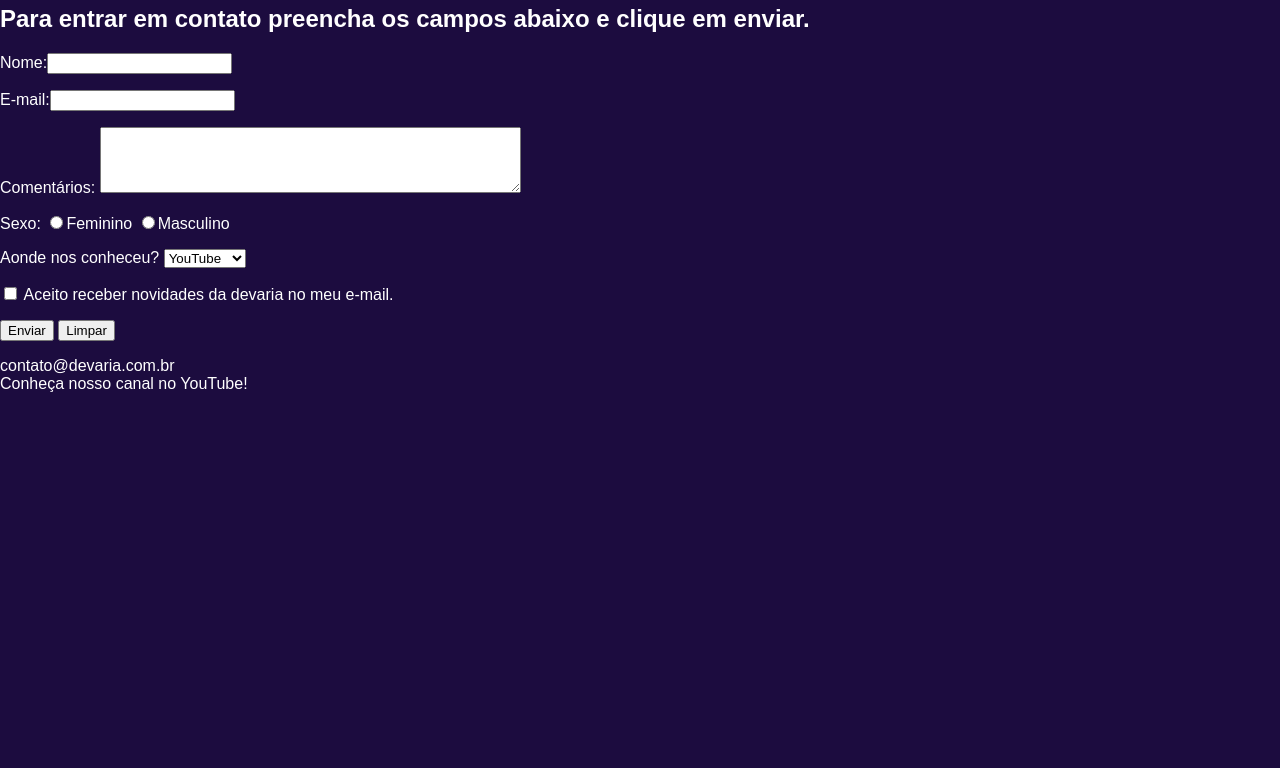
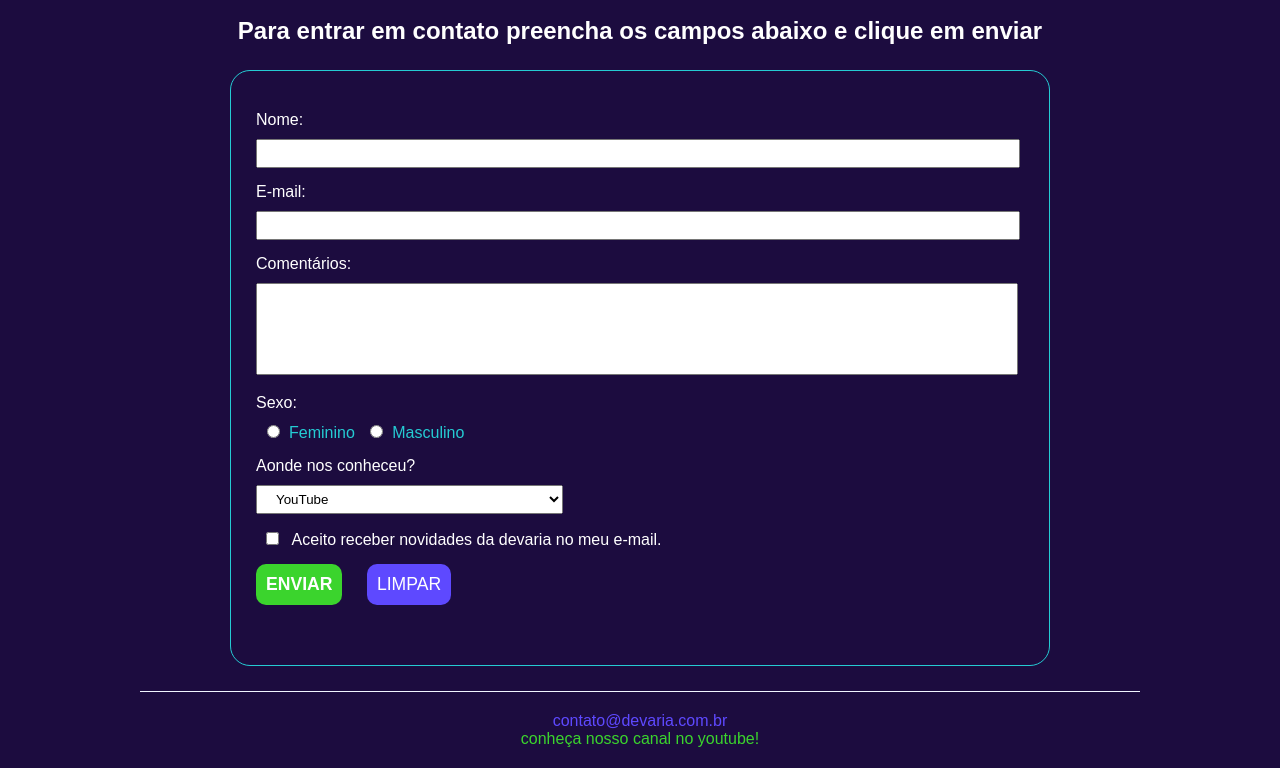
Before and after one commit to cleytonwlsn/devaria-aulaHTML, a plain HTML site: page fale-conosco.html in a window 1280 px wide. Shown: the part 168-936 px from the top of the page. Before the commit the page ends 800 px from the top, so only its background shows below. Drawn offline with Linux system fonts and the light colour scheme.

Commit message:
finalizando o css

```diff
--- a/fale-conosco.html
+++ b/fale-conosco.html
@@ -4,7 +4,9 @@
   <meta charset="UTF-8">
   <meta name="viewport" content="width=device-width, initial-scale=1.0">
   <link rel="stylesheet" href="public/css/header.css">
+  <link rel="stylesheet" href="public/css/footer.css">
   <link rel="stylesheet" href="public/css/devaria.css">
+  <link rel="stylesheet" href="public/css/fale-conosco.css">
   <title>Fale Conosco</title>
 </head>
 <body>
@@ -21,25 +23,25 @@
     </nav>
   </header>
   <main>
-    <h1>Fale com a devaria através dessa página</h1>
-    <h2>Para entrar em contato preencha os campos abaixo e clique em enviar.</h2>
-    <form action="index.html">
-      <p>
-        <label>Nome:</label><input type="text" name="Nome" maxlength="70">
-      </p>
-      <p>
-        <label>E-mail:</label><input type="text" name="Email" maxlength="150">
-      </p>
-      <p>
+    <h1 class="title text-center">Fale com a devaria através dessa página</h1>
+    <h2 class="sub-title text-center">Para entrar em contato preencha os campos abaixo e clique em enviar</h2>
+    <form action="index.html" class="contact-form margin-horizontal-20px">
+      <div>
+        <label>Nome:</label><input type="text" name="Nome" maxlength="70" required="true">
+      </div>
+      <div>
+        <label>E-mail:</label><input type="text" name="Email" maxlength="150" required="true">
+      </div>
+      <div>
         <label>Comentários:</label>
         <textarea name="Comentarios" cols="50" rows="4"></textarea>
-      </p>
-      <p>
+      </div>
+      <div>
         <label>Sexo:</label>
-        <input type="radio" name="Sexo"><label>Feminino</label>
-        <input type="radio" name="Sexo"><label>Masculino</label>
-      </p>
-      <p>
+        <input type="radio" name="Sexo"><span>Feminino</span>
+        <input type="radio" name="Sexo"><span>Masculino</span>
+      </div>
+      <div>
         <label>Aonde nos conheceu?</label>
         <select name="Conheceu">
           <option selected>YouTube</option>
@@ -48,15 +50,15 @@
           <option>Instagram</option>
           <option>Outros</option>
         </select>
-      </p>
-      <p>
+      </div>
+      <div>
         <input type="checkbox" name="Novidades" value="Aceite">
-        <label>Aceito receber novidades da devaria no meu e-mail.</label>
-      </p>
-      <p>
+        <span>Aceito receber novidades da devaria no meu e-mail.</span>
+      </div>
+      <div>
         <input type="submit" name="Enviar" value="Enviar">
         <input type="reset" name="Limpar" value="Limpar">
-      </p>
+      </div>
     </form>
   </main>
   <footer>
--- a/public/css/devaria.css
+++ b/public/css/devaria.css
@@ -1,6 +1,6 @@
 /* Estilo relacionado aos elementos globais do site */
 html {
-  height: 100px;
+  height: 100%;
 }
 
 body {
@@ -9,3 +9,32 @@ body {
   color: #fff;
   margin: 0;
 }
+
+.title {
+  padding: 0 20px;
+  font-size: 1.75em;
+  text-transform: uppercase;
+}
+
+h1.title {
+  margin: 40px auto 20px;
+}
+
+.text-justify {
+  text-align: justify;
+}
+
+.text-center {
+  text-align: center;
+}
+
+.margin-horizontal-20px {
+  margin-left: 20px;
+  margin-right: 20px;
+}
+
+@media screen and (min-width: 992px) {
+  .width-50pct-desktop {
+    width: 50% !important;
+  }
+}
--- a/public/css/fale-conosco.css
+++ b/public/css/fale-conosco.css
@@ -1 +1,92 @@
 /* Estilo relacionado a pagina Fale Conosco */
+
+.sub-title {
+  margin: 0 20px;
+}
+
+main .contact-form > div {
+  margin: 15px 0;
+}
+
+main .contact-form > div label {
+  display: block;
+  margin-bottom: 10px;
+}
+
+main .contact-form input,
+main .contact-form select,
+main .contact-form textarea {
+  width: 90%;
+  padding: 5px 15px;
+  outline-color: #3bd42d;
+}
+
+main .contact-form select {
+  width: 100%;
+}
+
+main .contact-form textarea {
+  resize: none;
+  padding: 15px;
+}
+
+main .contact-form > div input[type="radio"],
+main .contact-form > div input[type="checkbox"] {
+  width: 25px;
+}
+
+main .contact-form > div:nth-child(4) span {
+  color: #25cbd3;
+}
+
+main .contact-form > div input[type="submit"],
+main .contact-form > div input[type="reset"] {
+  width: 100%;
+  margin-bottom: 20px;
+  border: none;
+  text-transform: uppercase;
+  border-radius: 10px;
+  font-size: 1.1em;
+}
+
+main .contact-form > div input[type="submit"] {
+  background-color: #3bd42d;
+  padding: 10px;
+  color: #fff;
+  font-weight: bold;
+}
+
+main .contact-form > div input[type="reset"] {
+  background-color: #5e49ff;
+  color: #fff;
+}
+
+@media screen and (min-width: 992px) {
+  main .contact-form {
+    width: 60%;
+    border: 1px solid #25cbd3;
+    border-radius: 20px;
+    padding: 25px;
+    margin: 25px auto;
+  }
+
+  main .contact-form input,
+  main .contact-form textarea {
+    width: 95%;
+  }
+
+  main .contact-form select {
+    width: 40%;
+  }
+
+  main .contact-form > div input[type="submit"],
+  main .contact-form > div input[type="reset"] {
+    width: auto;
+    padding: 10px;
+    outline: none;
+  }
+
+  main .contact-form > div input[type="submit"] {
+    margin-right: 20px;
+  }
+}
--- a/public/css/footer.css
+++ b/public/css/footer.css
@@ -1 +1,18 @@
 /* Estilo relacionado ao rodapé do site */
+
+footer {
+  text-align: center;
+  border-top: 1px solid #f0f5ff;
+  padding: 20px;
+  width: 75%;
+  margin: auto;
+  text-transform: lowercase;
+}
+
+footer section span:first-child {
+  color: #5e49ff;
+}
+
+footer section span:last-child {
+  color: #3bd42d;
+}
```
Also changed, not shown: devstars.html (+3 -2 lines), index.html (+7 -6 lines), professores.html (+9 -7 lines), public/css/index.css (+26 -0 lines), public/css/professores.css (+20 -0 lines).
